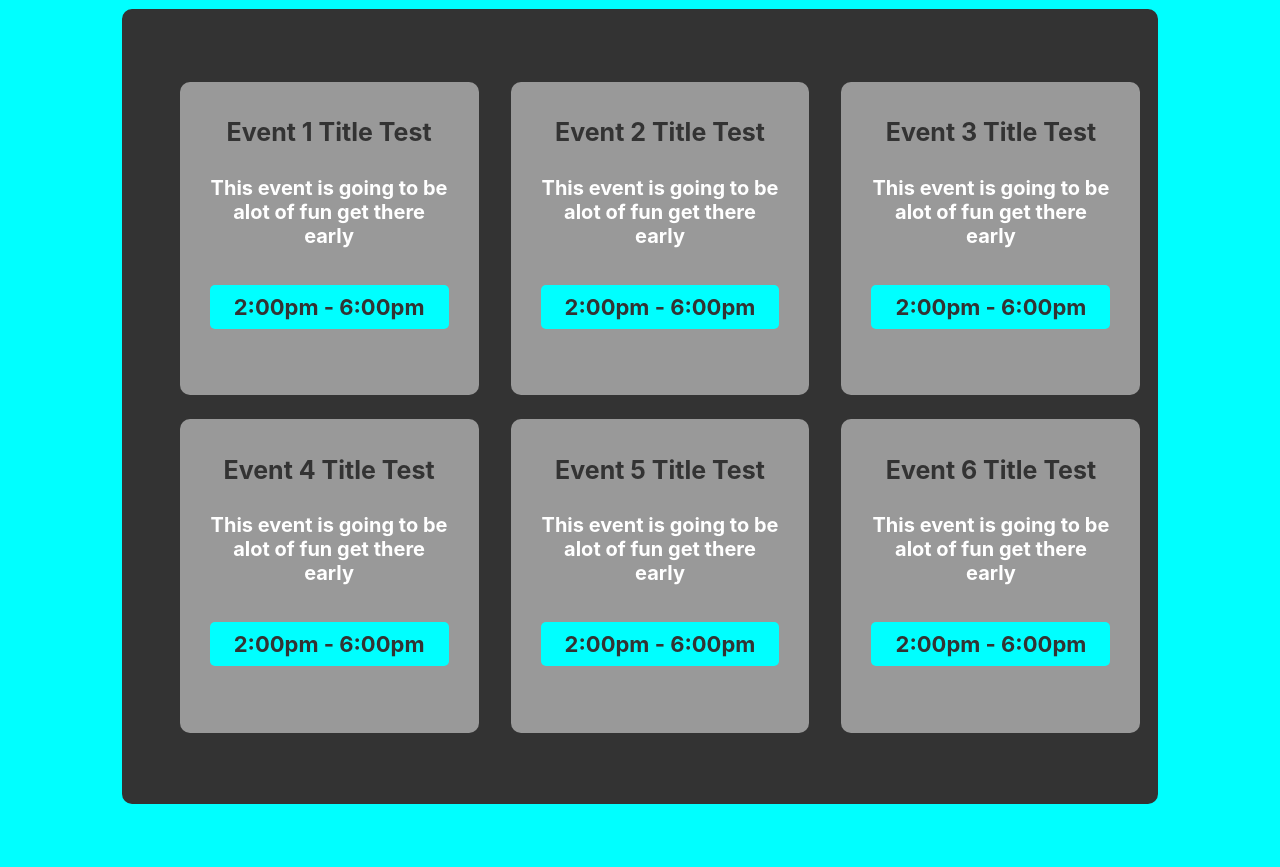
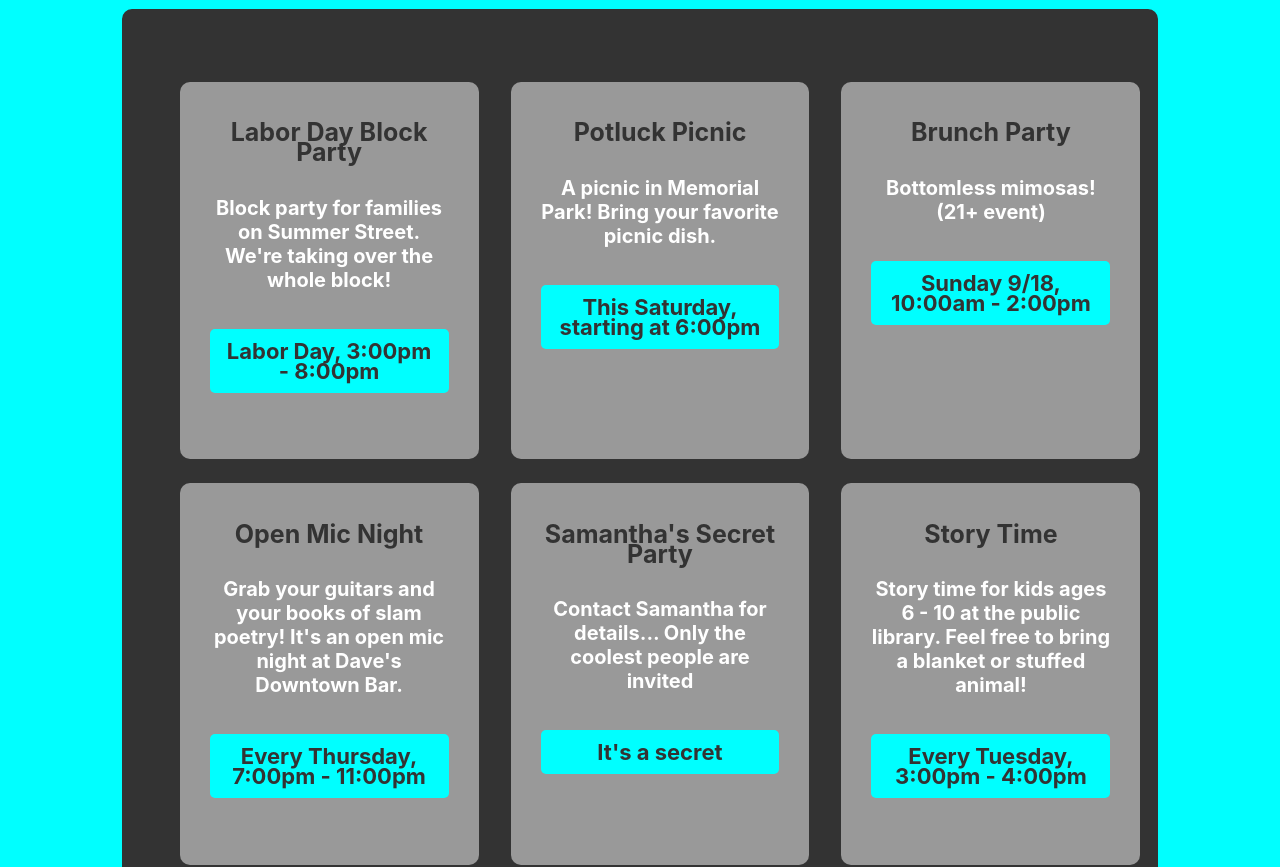
Before and after one commit to JakMcCarthy/EventsPage, a React (Create React App) app in the folder client/: page / in a window 1280 px wide. Shown: the part 640-1507 px from the top of the page. Built offline with nearby package versions, Linux system fonts and the light colour scheme; some icons are missing.

Commit message:
data for cards

```diff
--- a/client/src/components/Cards/Cards.js
+++ b/client/src/components/Cards/Cards.js
@@ -10,38 +10,38 @@ function Cards() {
         <div className="cards-wrapper">
           <ul className="cards-items">
           <CardItem
-              title='Event 1 Title Test'
-              text='This event is going to be alot of fun get there early'
-              time='2:00pm - 6:00pm'
+              title='Labor Day Block Party'
+              text="Block party for families on Summer Street. We're taking over the whole block!"
+              time='Labor Day, 3:00pm - 8:00pm'
             />
              <CardItem
-              title='Event 2 Title Test'
-              text='This event is going to be alot of fun get there early'
-              time='2:00pm - 6:00pm'
+              title='Potluck Picnic'
+              text='A picnic in Memorial Park! Bring your favorite picnic dish.'
+              time='This Saturday, starting at 6:00pm'
             />
             <CardItem
-              title='Event 3 Title Test'
-              text='This event is going to be alot of fun get there early'
-              time='2:00pm - 6:00pm'
+              title='Brunch Party'
+              text='Bottomless mimosas! (21+ event)'
+              time='Sunday 9/18, 10:00am - 2:00pm'
             />
 
           </ul>
 
           <ul className="cards-items">
           <CardItem
-              title='Event 4 Title Test'
-              text='This event is going to be alot of fun get there early'
-              time='2:00pm - 6:00pm'
+              title='Open Mic Night'
+              text="Grab your guitars and your books of slam poetry! It's an open mic night at Dave's Downtown Bar."
+              time='Every Thursday, 7:00pm - 11:00pm'
             />
              <CardItem
-              title='Event 5 Title Test'
-              text='This event is going to be alot of fun get there early'
-              time='2:00pm - 6:00pm'
+              title="Samantha's Secret Party"
+              text='Contact Samantha for details... Only the coolest people are invited'
+              time="It's a secret"
             />
             <CardItem
-              title='Event 6 Title Test'
-              text='This event is going to be alot of fun get there early'
-              time='2:00pm - 6:00pm'
+              title='Story Time'
+              text='Story time for kids ages 6 - 10 at the public library. Feel free to bring a blanket or stuffed animal!'
+              time='Every Tuesday, 3:00pm - 4:00pm'
             />
 
           </ul>
```
